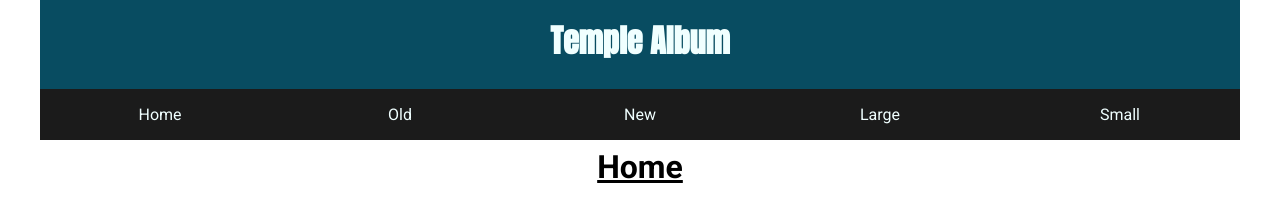
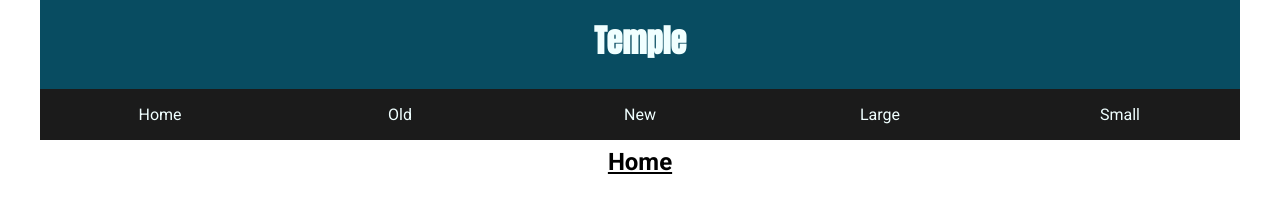
Before and after one commit to roquepulido/wdd131, a plain HTML site: page temples.html in a window 1280 px wide. Shown: the top 197 px of the page. Drawn offline with Linux system fonts and the light colour scheme.

Commit message:
CHANGE Audit comentaries

```diff
--- a/styles/temples.css
+++ b/styles/temples.css
@@ -98,7 +98,7 @@ main {
   margin: 0 auto;
 }
 
-main h1 {
+main h2 {
   text-align: center;
   margin: 0.5rem 0;
   text-decoration-line: underline;
--- a/temples.html
+++ b/temples.html
@@ -23,9 +23,7 @@
 <body>
     <header>
         <div class="headerTitle">
-            <h1>
-                Temple Album
-            </h1>
+            <h1>Temple</h1>
             <button class="toggle-btn">☰</button>
         </div>
         <nav>
@@ -50,7 +48,7 @@
     </header>
 
     <main>
-        <h1>Home</h1>
+        <h2>Home</h2>
         <div class="templesContainer">
             <figure>
                 <img src="https://churchofjesuschristtemples.org/assets/img/temples/merida-mexico-temple/merida-mexico-temple-14119-main.jpg"
```
